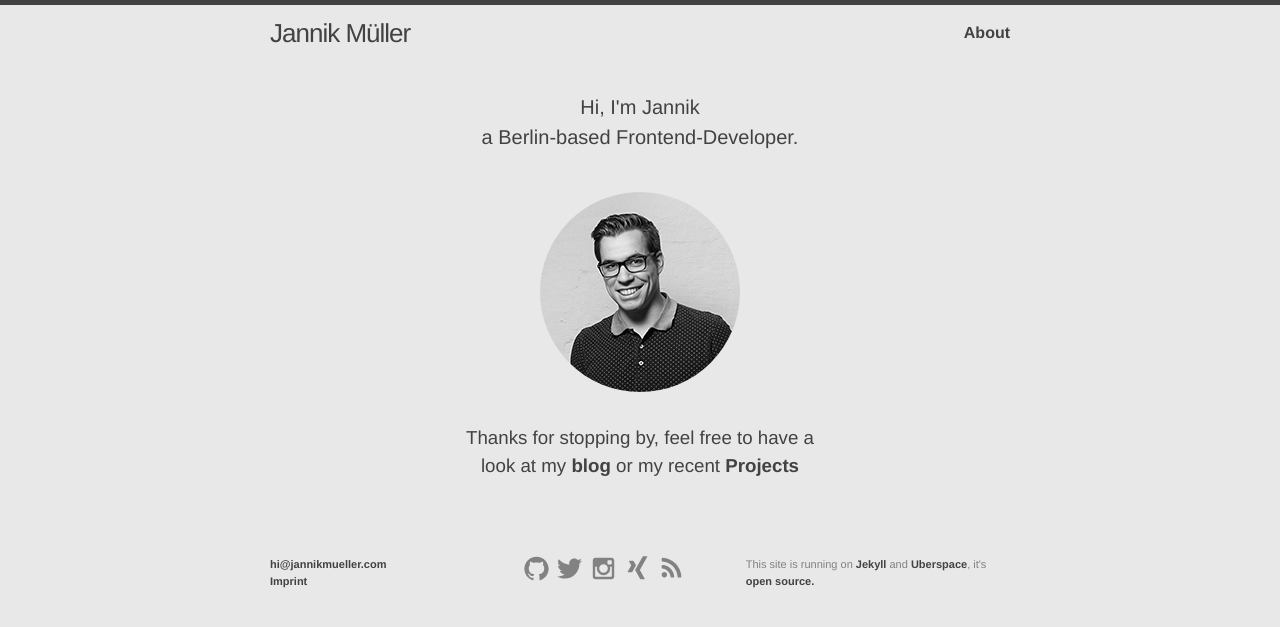
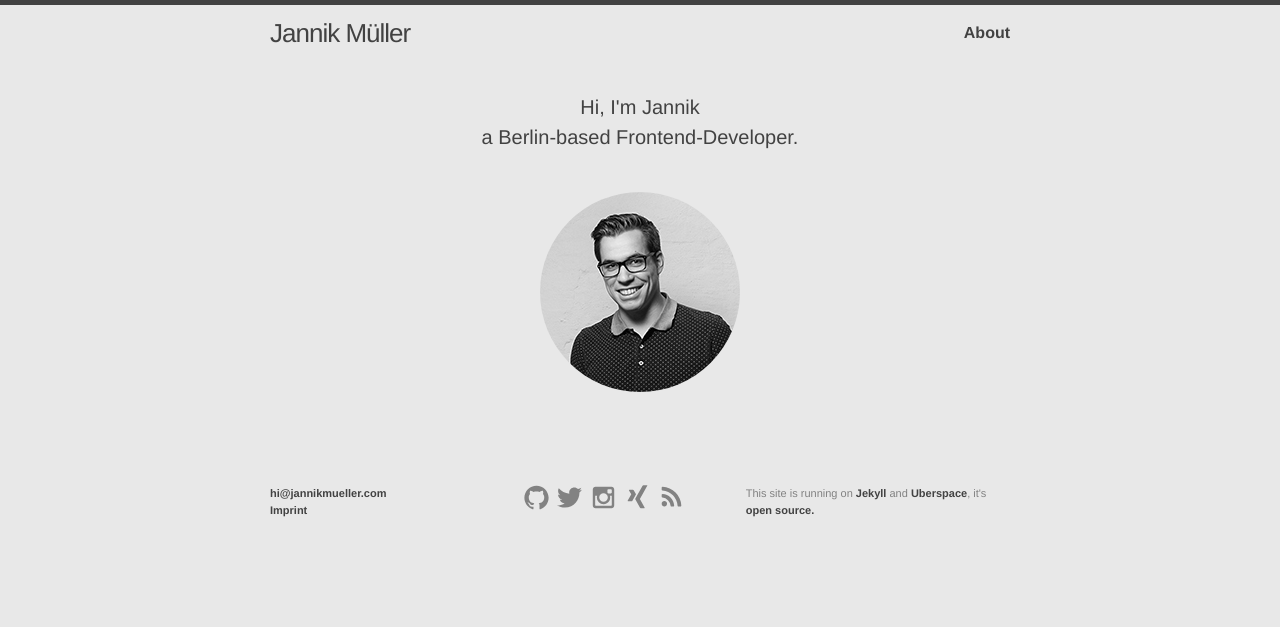
Before and after one commit to jnnklhmnn/jannikmueller-blog, a Jekyll site: the page built from index.html, in a window 1280 px wide. Shown: the top 627 px of the page. Built offline with Jekyll 4.4.1, drawn with Linux system fonts in a browser that asks for light colours.

Commit message:
removed dead links

```diff
--- a/index.html
+++ b/index.html
@@ -7,5 +7,5 @@ layout: default
   <h1 class="page-heading">Hi, I'm Jannik <br />a Berlin-based Frontend-Developer.</h1>
 
   <img src="../img/index/portrait.jpg" srcset="../img/index/portrait.jpg 1x, ../img/index/portrait-2x.jpg 2x" alt="Jannik Müller, Frontend-Dev, Portrait">
-  <h3> Thanks for stopping by, feel free to have a look at my <a href="/blog">blog</a> or my recent <a href="/Projects">Projects</a></h3>
+  <!-- <h3> Thanks for stopping by, feel free to have a look at my <a href="/blog">blog</a> or my recent <a href="/Projects">Projects</a></h3> -->
 </div>
```
